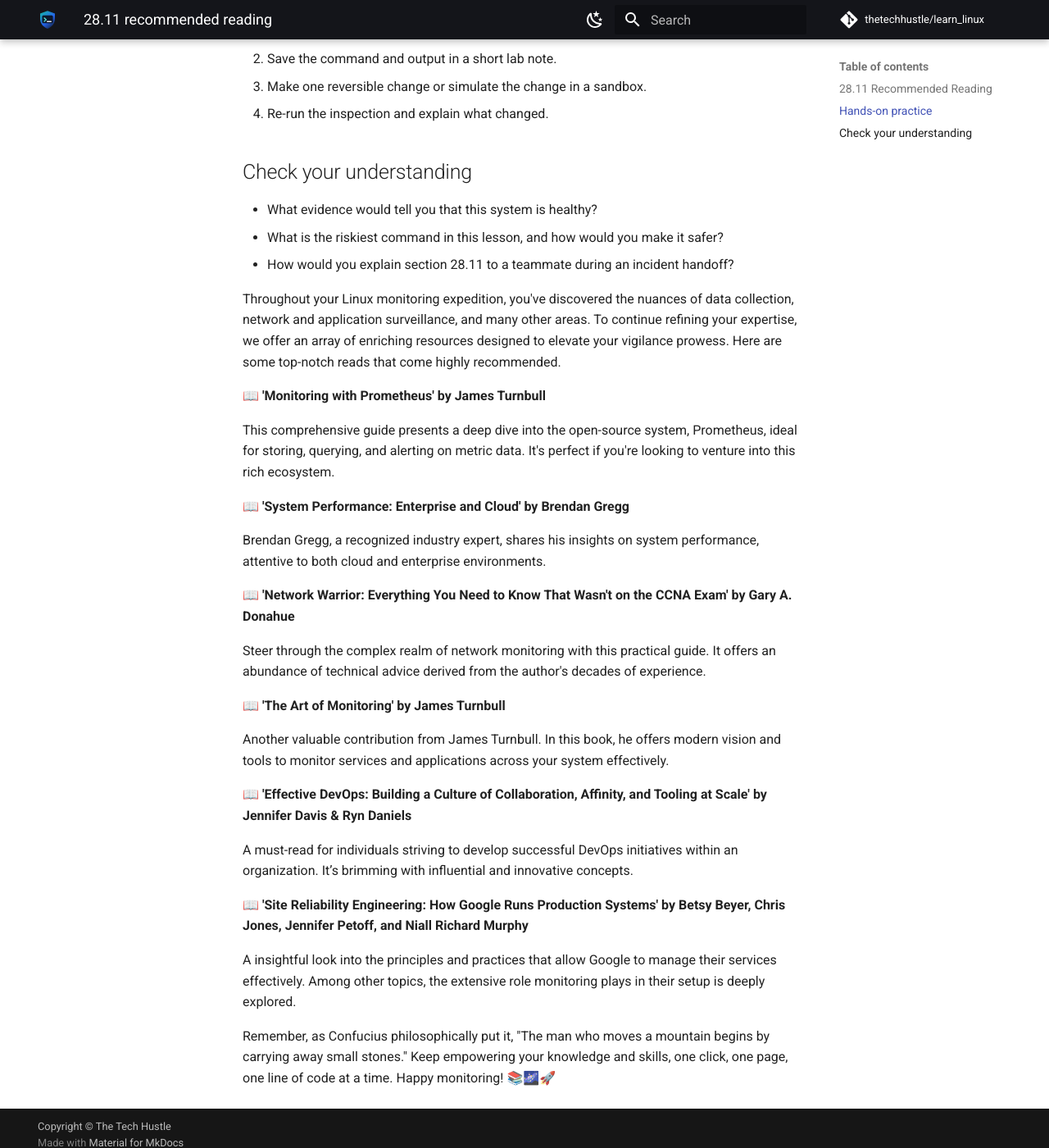
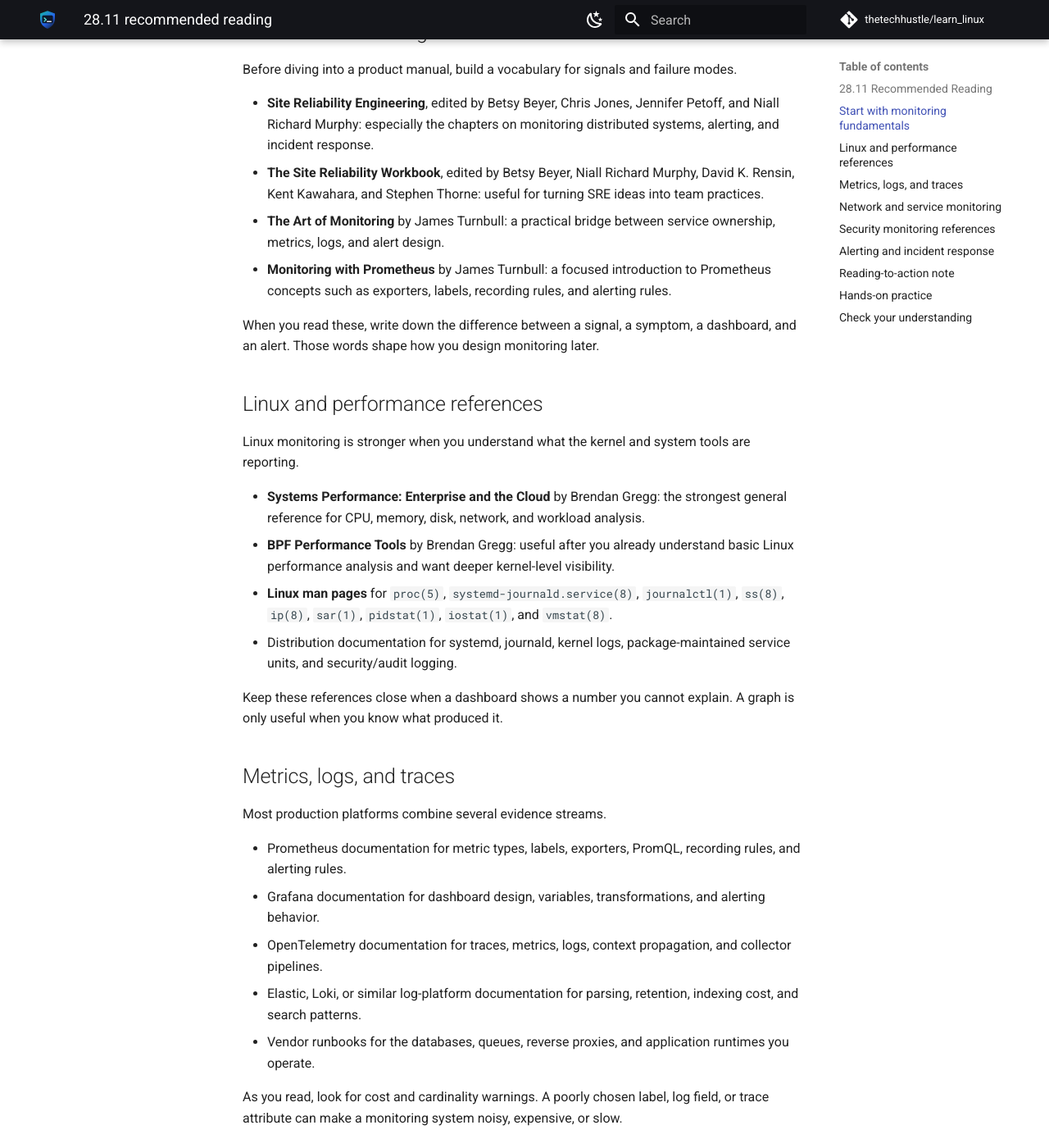
Before and after one commit to thetechhustle/learn_linux, an MkDocs documentation site: the page built from docs/lessons/28_monitoring/28.11_recommended_reading.md, in a window 1280 px wide and 1400 px high, scrolled down 796 px. Shown: the whole window at 82% size. Built offline with MkDocs 1.6.1 and Material for MkDocs 9.7.7, drawn with Linux system fonts in a browser that asks for light colours; comment, search, counter and statistics services are not loaded; some of the changed text lies outside the part shown.

Commit message:
Improve Chapter 28 monitoring reading path (#264)
Co-authored-by: Jules Ai <jules@Juless-Air.ts.net lan>

````diff
--- a/docs/lessons/28_monitoring/28.11_recommended_reading.md
+++ b/docs/lessons/28_monitoring/28.11_recommended_reading.md
@@ -1,58 +1,116 @@
 ### 28.11 Recommended Reading
 
-
+Monitoring changes quickly because tools, vendors, and deployment patterns change quickly. A useful reading list should help you build durable habits: know what signal you need, understand where it comes from, and turn that signal into an action someone can take.
 
 !!! abstract "What you will learn"
-    - Explain where **28.11 Recommended Reading** fits in day-to-day Linux operations.
-    - Use current Linux tooling to inspect, change, and verify the relevant system behavior.
-    - Connect the concept to a real operational scenario: an on-call rotation that needs fewer surprises and faster diagnosis.
+    - Choose monitoring references that explain concepts instead of only product screens.
+    - Build a reading path for metrics, logs, traces, alerts, network signals, and security monitoring.
+    - Convert reading notes into operational improvements for a Linux service.
 
 !!! example "Field story"
-    Imagine an on-call rotation that needs fewer surprises and faster diagnosis. Your job is not to memorize a command; it is to build a short evidence trail, choose a low-risk change, and prove whether the system improved.
+    A service team keeps adding dashboards, but incidents still take too long to diagnose. The team pauses to study a smaller set of references: Linux performance methods, SRE alerting principles, Prometheus data modeling, log pipelines, and incident postmortems. Their next dashboard is smaller, their alerts are fewer, and each alert includes the first three commands an operator should run.
 
 !!! success "Operator principle"
-    Monitor symptoms users feel and signals operators can act on.
+    Read with an outcome in mind: better symptoms, better evidence, better alerts, or better incident handoffs.
+
+## Start with monitoring fundamentals
+
+Before diving into a product manual, build a vocabulary for signals and failure modes.
+
+- **Site Reliability Engineering**, edited by Betsy Beyer, Chris Jones, Jennifer Petoff, and Niall Richard Murphy: especially the chapters on monitoring distributed systems, alerting, and incident response.
+- **The Site Reliability Workbook**, edited by Betsy Beyer, Niall Richard Murphy, David K. Rensin, Kent Kawahara, and Stephen Thorne: useful for turning SRE ideas into team practices.
+- **The Art of Monitoring** by James Turnbull: a practical bridge between service ownership, metrics, logs, and alert design.
+- **Monitoring with Prometheus** by James Turnbull: a focused introduction to Prometheus concepts such as exporters, labels, recording rules, and alerting rules.
+
+When you read these, write down the difference between a signal, a symptom, a dashboard, and an alert. Those words shape how you design monitoring later.
+
+## Linux and performance references
+
+Linux monitoring is stronger when you understand what the kernel and system tools are reporting.
+
+- **Systems Performance: Enterprise and the Cloud** by Brendan Gregg: the strongest general reference for CPU, memory, disk, network, and workload analysis.
+- **BPF Performance Tools** by Brendan Gregg: useful after you already understand basic Linux performance analysis and want deeper kernel-level visibility.
+- **Linux man pages** for `proc(5)`, `systemd-journald.service(8)`, `journalctl(1)`, `ss(8)`, `ip(8)`, `sar(1)`, `pidstat(1)`, `iostat(1)`, and `vmstat(8)`.
+- Distribution documentation for systemd, journald, kernel logs, package-maintained service units, and security/audit logging.
+
+Keep these references close when a dashboard shows a number you cannot explain. A graph is only useful when you know what produced it.
+
+## Metrics, logs, and traces
+
+Most production platforms combine several evidence streams.
+
+- Prometheus documentation for metric types, labels, exporters, PromQL, recording rules, and alerting rules.
+- Grafana documentation for dashboard design, variables, transformations, and alerting behavior.
+- OpenTelemetry documentation for traces, metrics, logs, context propagation, and collector pipelines.
+- Elastic, Loki, or similar log-platform documentation for parsing, retention, indexing cost, and search patterns.
+- Vendor runbooks for the databases, queues, reverse proxies, and application runtimes you operate.
+
+As you read, look for cost and cardinality warnings. A poorly chosen label, log field, or trace attribute can make a monitoring system noisy, expensive, or slow.
+
+## Network and service monitoring
+
+Network monitoring references should help you separate host, path, DNS, TLS, firewall, and application failures.
+
+- **Network Warrior** by Gary A. Donahue: useful background for real network operations, switching, routing, and troubleshooting.
+- `tcpdump`, `wireshark`, `ss`, `ip`, `dig`, `mtr`, and `curl` documentation for command-level evidence gathering.
+- SNMP reference material for device discovery, MIBs, OIDs, polling intervals, and trap handling.
+- Web server and load balancer docs for Nginx, Apache HTTP Server, HAProxy, Envoy, and cloud load balancers.
+
+Build a small checklist from these sources: name resolution, route, connection, TLS, HTTP status, latency, retries, and server-side logs.
+
+## Security monitoring references
+
+Security monitoring overlaps with Chapter 27, but it adds a monitoring question: what change should make an operator investigate?
+
+- Linux audit documentation for `auditd`, audit rules, event interpretation, and log forwarding.
+- Distribution security guides for authentication logs, sudo logs, package integrity, kernel updates, and service hardening.
+- CIS Benchmarks and vendor hardening guides for baseline expectations.
+- Incident-response references from CISA, NIST, and cloud providers for detection, containment, evidence handling, and reporting.
+- Tool documentation for fail2ban, AIDE, Wazuh, osquery, Suricata, Zeek, and EDR agents if they are used in your environment.
+
+Do not copy every suggested rule into production. Start with high-value events: privileged account changes, repeated authentication failures, unexpected listening services, suspicious scheduled tasks, and disabled logging.
+
+## Alerting and incident response
+
+Monitoring is not finished until someone knows what to do with the signal.
+
+- SRE alerting guidance on symptoms, service-level objectives, error budgets, and paging thresholds.
+- Incident-response runbooks from your organization or from mature public examples.
+- Postmortem collections from engineering organizations that publish concrete incident lessons.
+- On-call handoff templates that include impact, current status, timeline, evidence, active mitigations, and next decision point.
+
+Good alerting reading should make you remove weak alerts, not only add new ones.
+
+## Reading-to-action note
+
+Use this short note whenever you read a monitoring reference:
+
+```text
+Source:
+Operational idea:
+Signal or symptom:
+Linux evidence command:
+Dashboard or alert change:
+Risk, cost, or noise concern:
+How I would test it in a lab:
+```
+
+The goal is to turn reading into one small improvement: a better command in a runbook, a clearer graph, a lower-noise alert, or a stronger incident handoff.
 
 ## Hands-on practice
 
 Run these on a disposable VM, container, or lab machine unless the lesson explicitly says otherwise.
 
-1. Inspect the current state with a read-only command related to this topic.
-2. Save the command and output in a short lab note.
-3. Make one reversible change or simulate the change in a sandbox.
-4. Re-run the inspection and explain what changed.
+1. Pick one monitoring reference from this page.
+2. Extract one monitoring idea that applies to CPU, memory, disk, network, logs, or application health.
+3. Find the Linux command or log source that can prove the signal exists.
+4. Write a short reading-to-action note using the template above.
+5. Explain how you would avoid turning that signal into a noisy alert.
 
 ## Check your understanding
 
-- What evidence would tell you that this system is healthy?
-- What is the riskiest command in this lesson, and how would you make it safer?
-- How would you explain section 28.11 to a teammate during an incident handoff?
-
-
-Throughout your Linux monitoring expedition, you've discovered the nuances of data collection, network and application surveillance, and many other areas. To continue refining your expertise, we offer an array of enriching resources designed to elevate your vigilance prowess. Here are some top-notch reads that come highly recommended.
-
-📖 **'Monitoring with Prometheus' by James Turnbull**
-
-This comprehensive guide presents a deep dive into the open-source system, Prometheus, ideal for storing, querying, and alerting on metric data. It's perfect if you're looking to venture into this rich ecosystem.
-
-📖 **'System Performance: Enterprise and Cloud' by Brendan Gregg**
-
-Brendan Gregg, a recognized industry expert, shares his insights on system performance, attentive to both cloud and enterprise environments.
-
-📖 **'Network Warrior: Everything You Need to Know That Wasn't on the CCNA Exam' by Gary A. Donahue**
-
-Steer through the complex realm of network monitoring with this practical guide. It offers an abundance of technical advice derived from the author's decades of experience.
-
-📖 **'The Art of Monitoring' by James Turnbull**
-
-Another valuable contribution from James Turnbull. In this book, he offers modern vision and tools to monitor services and applications across your system effectively.
-
-📖 **'Effective DevOps: Building a Culture of Collaboration, Affinity, and Tooling at Scale' by Jennifer Davis & Ryn Daniels**
-
-A must-read for individuals striving to develop successful DevOps initiatives within an organization. It’s brimming with influential and innovative concepts.
-
-📖 **'Site Reliability Engineering: How Google Runs Production Systems' by Betsy Beyer, Chris Jones, Jennifer Petoff, and Niall Richard Murphy**
-
-A insightful look into the principles and practices that allow Google to manage their services effectively. Among other topics, the extensive role monitoring plays in their setup is deeply explored.
-
-Remember, as Confucius philosophically put it, "The man who moves a mountain begins by carrying away small stones." Keep empowering your knowledge and skills, one click, one page, one line of code at a time. Happy monitoring! 📚🌌🚀
+- Why should monitoring reading include Linux internals and not only dashboard documentation?
+- What is the difference between a dashboard signal and a paging alert?
+- How can high-cardinality labels or log fields damage a monitoring platform?
+- Which reading source would help you improve incident handoffs?
+- What is one monitoring habit you would add to your next Linux service runbook?
````
